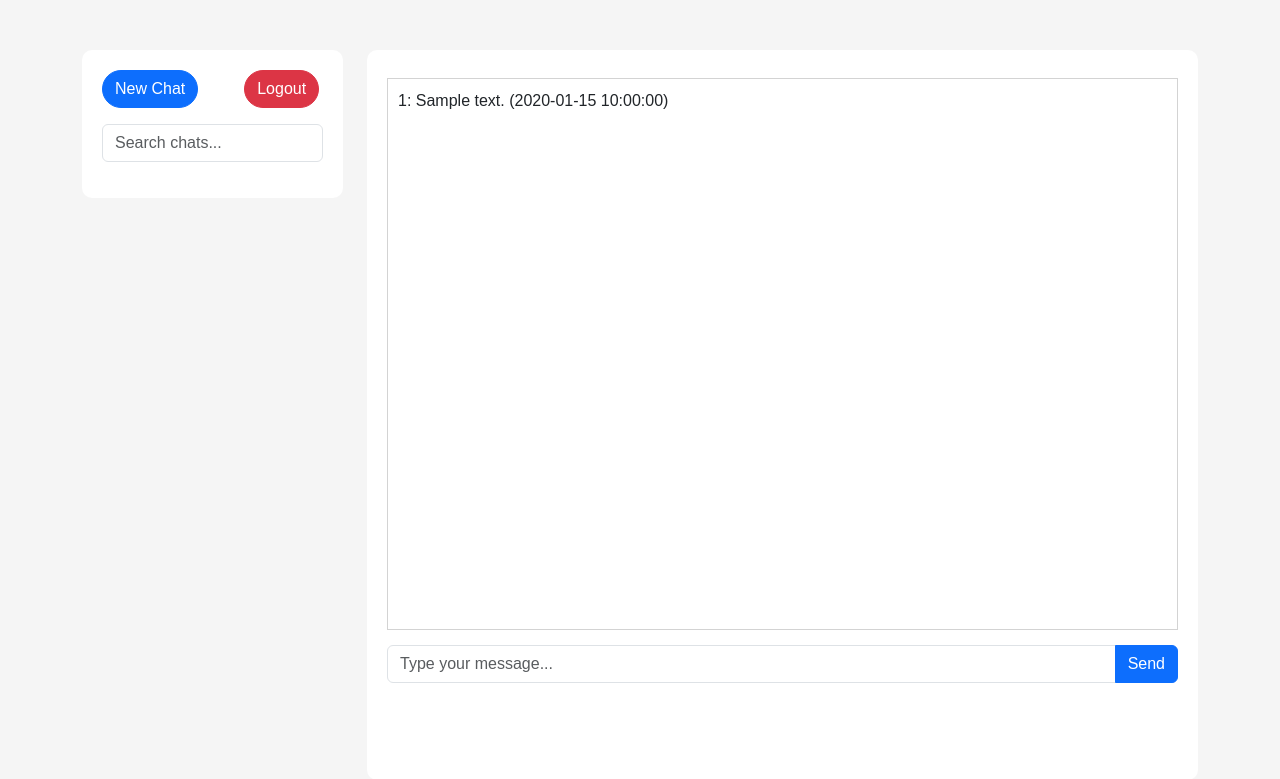
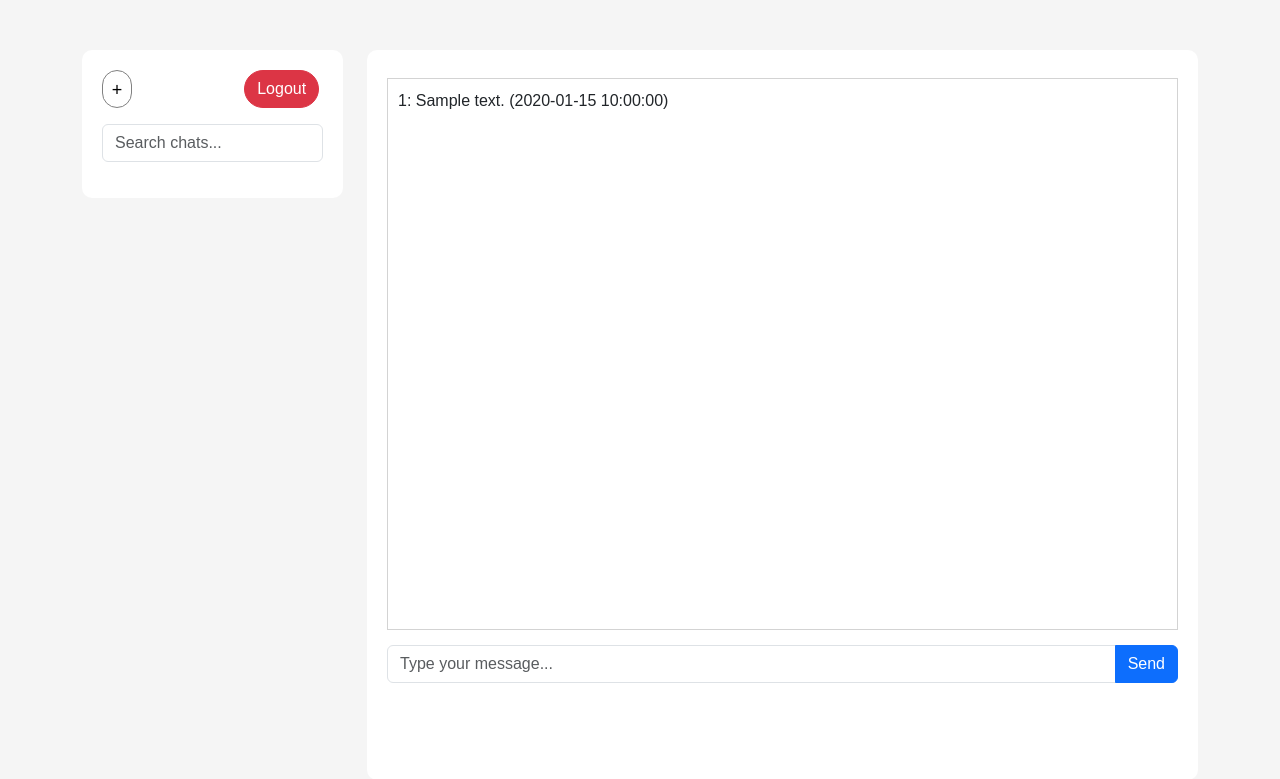
Before and after one commit to CelynChew/CITS3403, a Flask app: page /chatroom in a window 1280 px wide. Shown: the top 779 px of the page. Run offline with Flask 3, Linux system fonts and the light colour scheme; the visitor is signed in with stand-in values (Sample User, id 1); tables that the repository leaves empty hold one stand-in row (values such as "Sample post").

Commit message:
changed new chat button

```diff
--- a/static/css/chatroom.css
+++ b/static/css/chatroom.css
@@ -11,6 +11,20 @@ body {
     background-color: white;
     border-radius: 10px;
     padding: 20px;
+}
+
+#new-chat-btn {
+    border: 1px solid gray;
+    background-color: white;
+    font-size: large;
+    padding-top: 5px;
+    width: 30px;
+    height: 70%;
+}
+
+#new-chat-btn:hover {
+    background-color: lightgray;
+    transition: 0.2s;
 }
 
 .chat {
--- a/templates/chatroom.html
+++ b/templates/chatroom.html
@@ -14,7 +14,7 @@
                     <div class="row">
                         <div class="col">
                             <!-- Button to open modal -->
-                            <button id="new-chat-btn" class="btn btn-primary btn-block mb-3" data-bs-toggle="modal" data-bs-target="#new-chat-form">New Chat</button>
+                            <button id="new-chat-btn" data-bs-toggle="modal" data-bs-target="#new-chat-form">+</button>
                         </div>
                         <!-- Logout button -->
                         <div class="col">
@@ -33,7 +33,7 @@
                     <h1 class="display-4"> <span class="group-name" id="group-name"></span></h1>
                     <!-- Chat display area -->
                     <div class="chat-messages" id="chat-messages">
-                        <p>Chat messages will be displayed here</p>
+                        <p>Click on a group or create a <a href="#new-chat-form" data-bs-toggle="modal">new chat</a>.</p>
                     </div>
                     <!-- Chat input area -->
                 <div class="chat-input">
```
